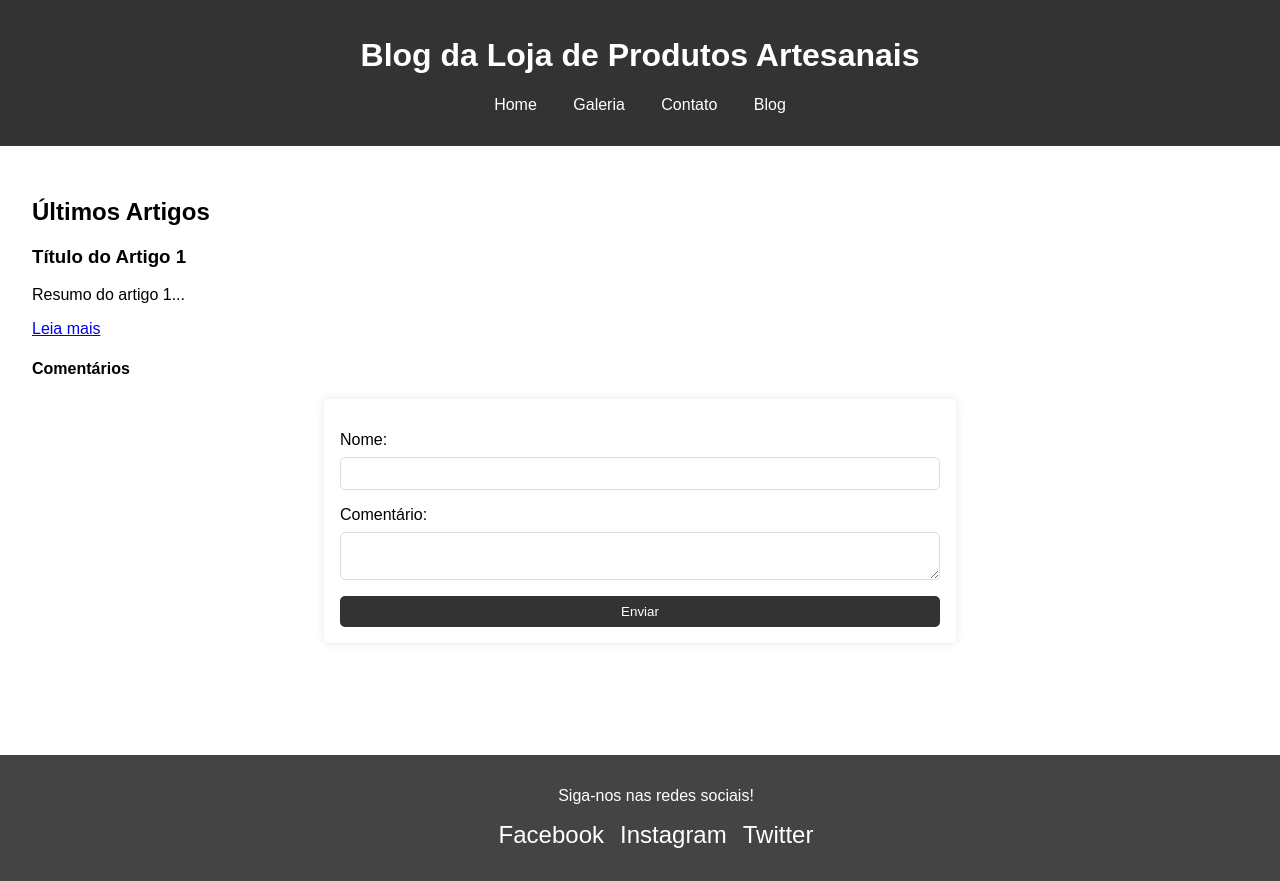
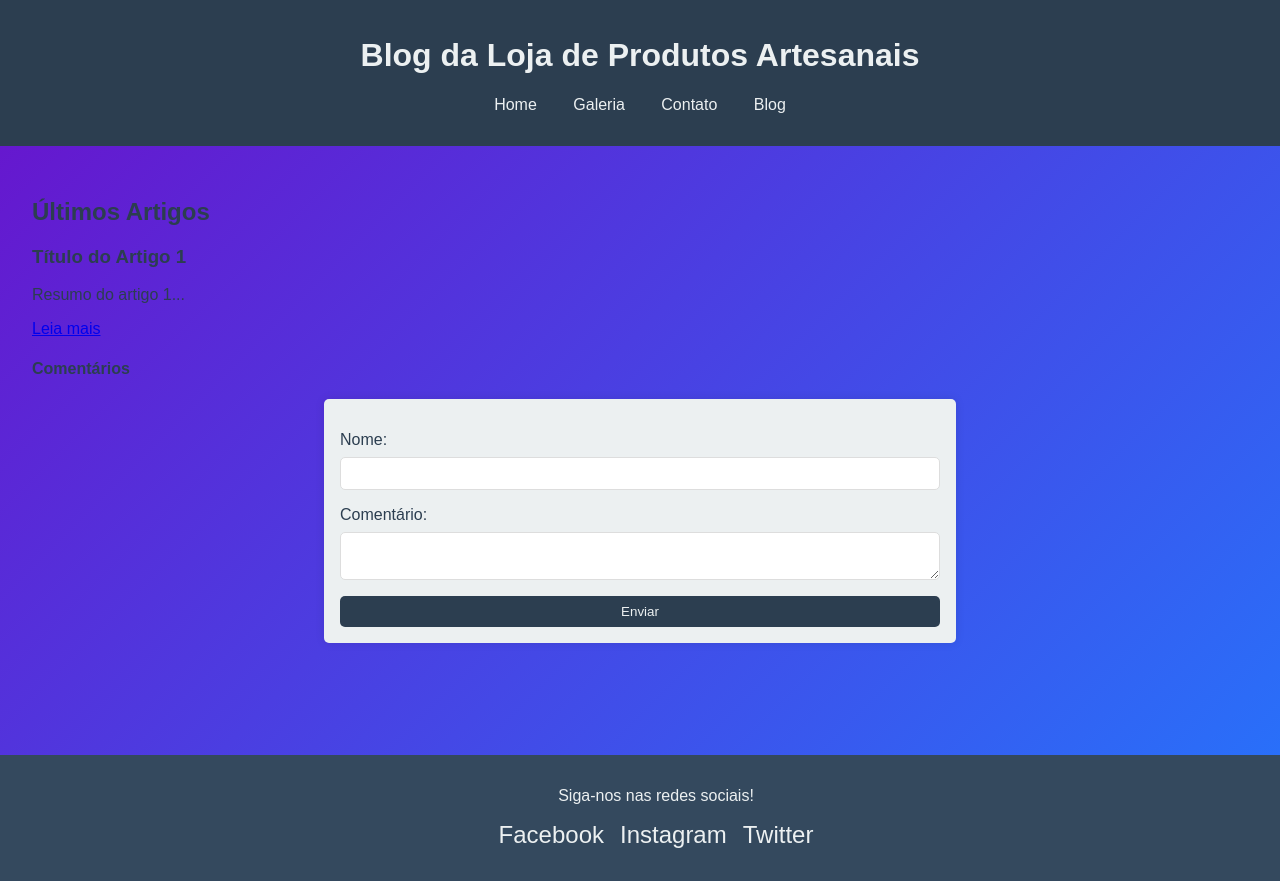
Before and after one commit to jeancs94/loja-artesanal, a plain HTML site: page blog.html in a window 1280 px wide. Shown: the top 881 px of the page. Drawn offline with Linux system fonts and the light colour scheme.

Commit message:
ajustando cores, ainda nao esta bom

```diff
--- a/css/style.css
+++ b/css/style.css
@@ -3,11 +3,13 @@ body {
     margin: 0;
     padding: 0;
     box-sizing: border-box;
+    background: linear-gradient(135deg, #6a11cb, #2575fc); /* Gradiente azul */
+    color: #2c3e50; /* Cor da fonte padrão */
 }
 
 header {
-    background-color: #333;
-    color: #fff;
+    background-color: #2c3e50; /* Azul escuro */
+    color: #ecf0f1; /* Branco claro */
     padding: 1rem;
     text-align: center;
 }
@@ -23,7 +25,7 @@ nav ul li {
 }
 
 nav ul li a {
-    color: #fff;
+    color: #ecf0f1; /* Branco claro */
     text-decoration: none;
     transition: color 0.3s;
 }
@@ -51,18 +53,19 @@ main {
 
 .galeria img:hover {
     transform: scale(1.1);
-    border-color: #333;
+    border-color: #2c3e50; /* Azul escuro */
 }
 
 form {
     display: flex;
     flex-direction: column;
-    background-color: #fff;
+    background-color: #ecf0f1; /* Branco claro */
     padding: 1rem;
     border-radius: 5px;
     box-shadow: 0 0 10px rgba(0, 0, 0, 0.1);
     margin: 0 auto 2rem auto; /* Centralizar o formulário */
     max-width: 600px; /* Limitar a largura do formulário */
+    color: #2c3e50; /* Cor da fonte */
 }
 
 form label {
@@ -79,16 +82,16 @@ form input, form textarea {
 form button {
     margin-top: 1rem;
     padding: 0.5rem;
-    background-color: #333;
-    color: #fff;
+    background-color: #2c3e50; /* Azul escuro */
+    color: #ecf0f1; /* Branco claro */
     border: none;
     border-radius: 5px;
     cursor: pointer;
 }
 
 footer {
-    background-color: #444; /* Clarear o fundo do rodapé */
-    color: #fff;
+    background-color: #34495e; /* Azul médio */
+    color: #ecf0f1; /* Branco claro */
     text-align: center;
     padding: 1rem;
     width: 100%;
@@ -108,14 +111,14 @@ footer ul li {
 }
 
 footer ul li a {
-    color: #fff; /* Mudar a cor dos links para branco */
+    color: #ecf0f1; /* Branco claro */
     text-decoration: none;
     font-size: 1.5rem; /* Aumentar o tamanho dos ícones */
     transition: color 0.3s;
 }
 
 footer ul li a:hover {
-    color: #ddd; /* Mudar a cor dos links ao passar o mouse */
+    color: #bdc3c7; /* Cinza claro */
 }
 
 @media (max-width: 768px) {
@@ -134,12 +137,14 @@ footer ul li a:hover {
         margin: 0.5rem 0;
     }
 }
+
 #testemunhos {
-    background-color: #f9f9f9;
+    background-color: #caecf5; /* Fundo claro */
     padding: 2rem;
     text-align: center;
     position: relative;
     height: 200px; /* Ajuste conforme necessário */
+    color: #2c3e50; /* Cor da fonte */
 }
 
 .testemunho {
@@ -149,6 +154,7 @@ footer ul li a:hover {
     transform: translate(-50%, -50%);
     opacity: 0;
     transition: opacity 1s;
+    color: #2c3e50; /* Cor da fonte */
 }
 
 .testemunho.active {
```
